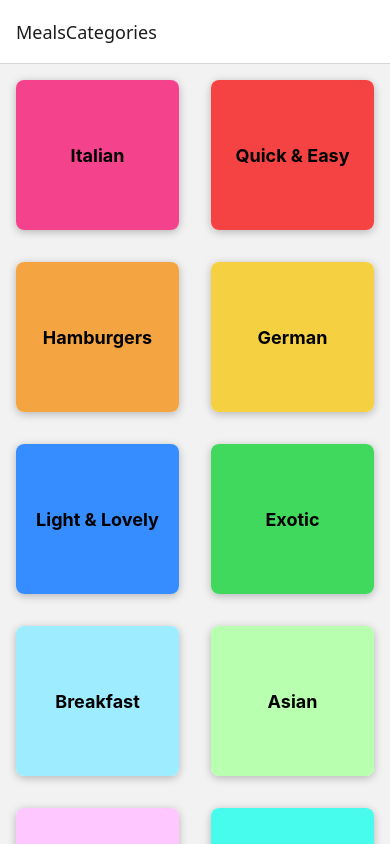
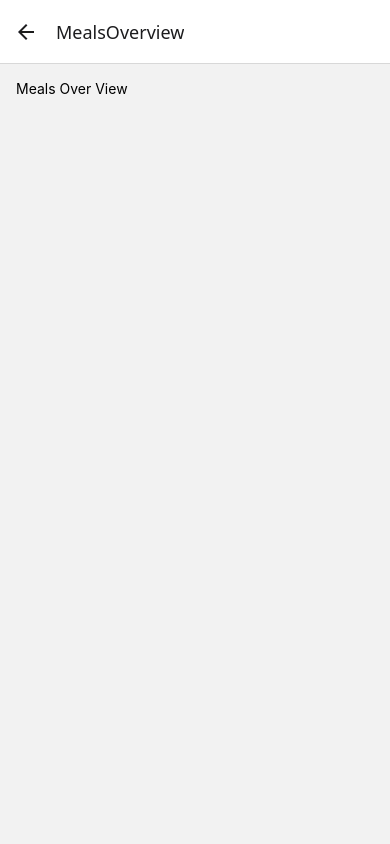
Before and after one commit to pemangodup/rncourse, a React Native app: screen /MealsOverview in a window 390 px wide. Built offline with nearby package versions, Linux system fonts and the light colour scheme.

Commit message:
First navigation to different screen with stack navigator

```diff
--- a/App.js
+++ b/App.js
@@ -1,8 +1,8 @@
 import { StatusBar } from "expo-status-bar";
-import { StyleSheet } from "react-native";
 import CategoriesScreen from "./screens/CategoriesScreen";
 import { NavigationContainer } from "@react-navigation/native";
 import { createNativeStackNavigator } from "@react-navigation/native-stack";
+import MealsOverViewScreen from "./screens/MealsOverviewScreen";
 
 const Stack = createNativeStackNavigator();
 
@@ -13,12 +13,9 @@
       <NavigationContainer>
         <Stack.Navigator>
           <Stack.Screen name="MealsCategories" component={CategoriesScreen} />
+          <Stack.Screen name="MealsOverview" component={MealsOverViewScreen} />
         </Stack.Navigator>
       </NavigationContainer>
     </>
   );
 }
-
-const styles = StyleSheet.create({
-  container: {},
-});
--- a/components/CategoryGridTile.js
+++ b/components/CategoryGridTile.js
@@ -1,6 +1,6 @@
 import { View, Text, Pressable, StyleSheet, Platform } from "react-native";
 
-function CategoryGridTile({ title, color }) {
+function CategoryGridTile({ title, color, onPress }) {
   return (
     <View style={styles.gridItem}>
       <Pressable
@@ -8,6 +8,7 @@
           styles.button,
           pressed ? styles.buttonPressed : null,
         ]}
+        onPress={onPress}
       >
         <View style={[styles.innerContainer, { backgroundColor: color }]}>
           <Text style={styles.title}>{title}</Text>
--- a/screens/CategoriesScreen.js
+++ b/screens/CategoriesScreen.js
@@ -3,13 +3,20 @@
 import { CATEGORIES } from "../data/dummy-data";
 import CategoryGridTile from "../components/CategoryGridTile";
 
-function renderCategoryItem(itemData) {
-  return (
-    <CategoryGridTile title={itemData.item.title} color={itemData.item.color} />
-  );
-}
+function CategoriesScreen({ navigation }) {
+  function renderCategoryItem(itemData) {
+    function pressHandler() {
+      navigation.navigate("MealsOverview");
+    }
+    return (
+      <CategoryGridTile
+        title={itemData.item.title}
+        color={itemData.item.color}
+        onPress={pressHandler}
+      />
+    );
+  }
 
-function CategoriesScreen() {
   return (
     <FlatList
       data={CATEGORIES}
--- /dev/null
+++ b/screens/MealsOverviewScreen.js
@@ -0,0 +1,20 @@
+import { View, Text, StyleSheet } from "react-native";
+
+import { MEALS } from "../data/dummy-data";
+
+function MealsOverViewScreen() {
+  return (
+    <View style={styles.container}>
+      <Text>Meals Over View </Text>
+    </View>
+  );
+}
+
+export default MealsOverViewScreen;
+
+const styles = StyleSheet.create({
+  container: {
+    flex: 1,
+    padding: 16,
+  },
+});
```
